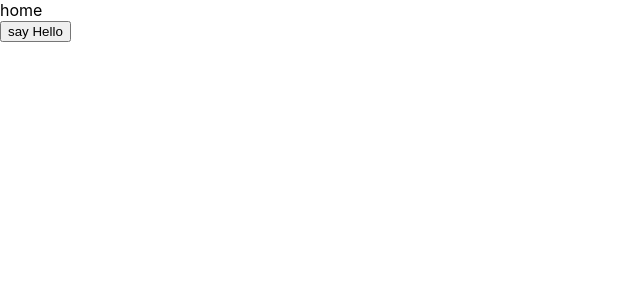
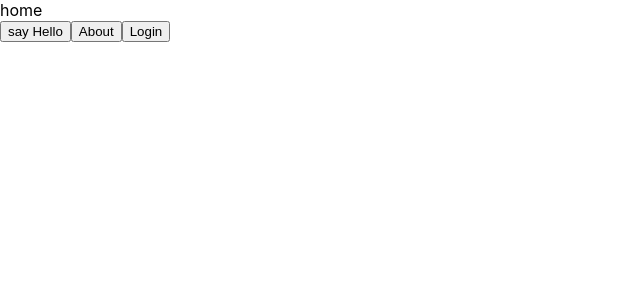
Before and after one commit to zhoutinglilly/github-actions-demo, a React (Create React App) app: page / in a window 1280 px wide. Shown: the top 300 px of the page, without its empty margins (0-640 px from the left). Built offline with nearby package versions, Linux system fonts and the light colour scheme.

Commit message:
fix Router baseName

```diff
--- a/package.json
+++ b/package.json
@@ -2,7 +2,7 @@
   "name": "github-actions-demo",
   "version": "0.1.0",
   "private": true,
-  "homepage": "https://zhoutinglilly.github.io/github-actions-demo",
+  "homepage": "https://zhoutinglilly.github.io/github-actions-demo/",
   "dependencies": {
     "@apollo/client": "^3.2.7",
     "@testing-library/jest-dom": "^5.11.4",
--- a/src/App.tsx
+++ b/src/App.tsx
@@ -8,7 +8,7 @@ import Routes from './routes'
 const App = (): JSX.Element => {
     return (
         <AuthProvider>
-            <Router basename="/github-actions-demo">
+            <Router basename={process.env.PUBLIC_URL}>
                 <Routes />
             </Router>
         </AuthProvider>
--- a/src/pages/Home/index.tsx
+++ b/src/pages/Home/index.tsx
@@ -1,13 +1,17 @@
 /** @format */
 
 import React, {Fragment} from 'react'
+import {useHistory} from 'react-router-dom'
 import Ref from './Ref'
 
 const Home = (): JSX.Element => {
+    const history = useHistory()
     return (
         <Fragment>
             <div>home</div>
             <Ref />
+            <button onClick={() => history.push('/about')}>About</button>
+            <button onClick={() => history.push('/about')}>Login</button>
         </Fragment>
     )
 }
--- a/src/pages/Login/index.tsx
+++ b/src/pages/Login/index.tsx
@@ -8,7 +8,7 @@ const Login = (): JSX.Element => {
     const location = useLocation<{from: {pathname: string}}>()
     const auth: ContextType = useAuth()
 
-    const from = location.state.from || {pathname: '/'}
+    const from = location.state?.from || {pathname: '/'}
     const handleLoginClick = () => {
         auth.signIn(() => {
             history.replace(from)
```
